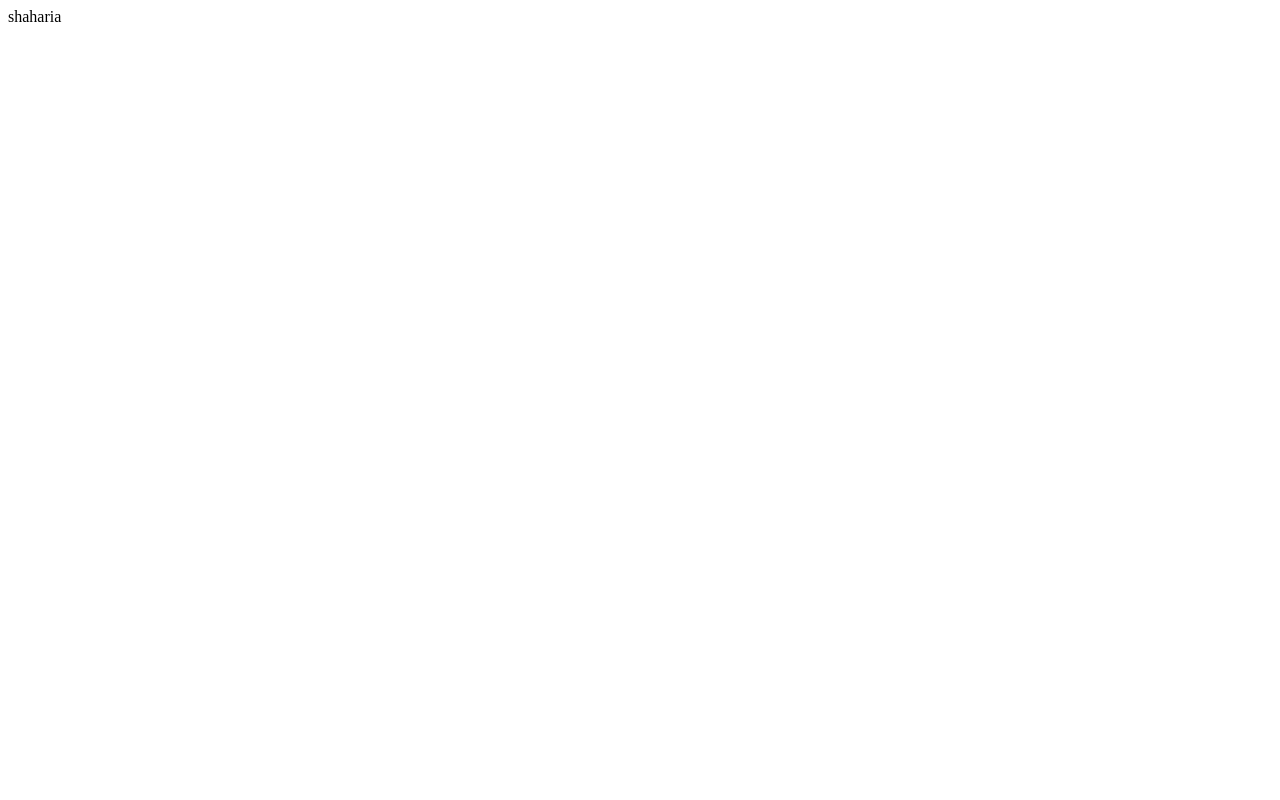
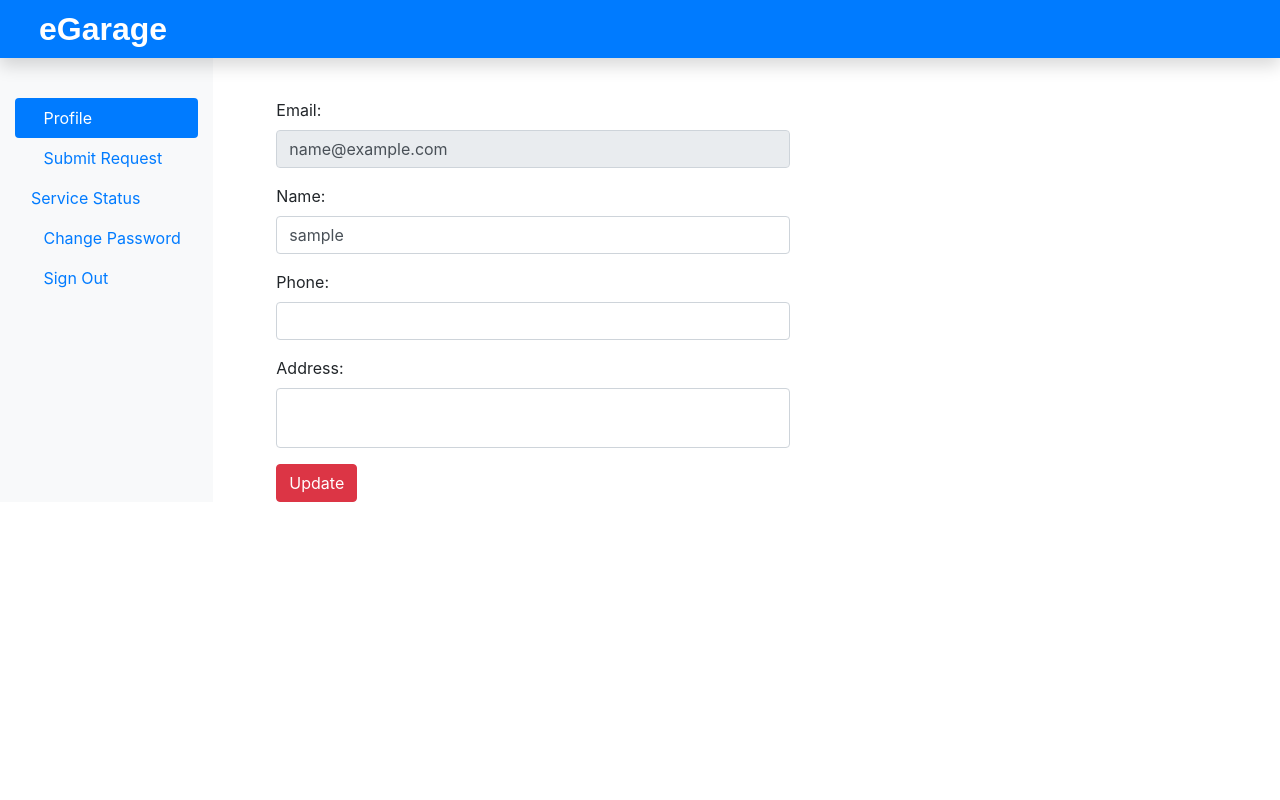
Before and after one commit to shaharia0/eGarage, a PHP site: page /requester/customerprofile.php in a window 1280 px wide. Before the commit the page is almost empty. Run offline with PHP 8.4, Linux system fonts and the light colour scheme; the visitor is signed in with stand-in values (Sample User, id 1); tables that the repository leaves empty or names only in its code hold one stand-in row (values such as "Sample post"); some libraries are stand-ins or nearby versions; some web fonts are replaced.

Commit message:
second commit customer profile class update

```diff
--- a/index.php
+++ b/index.php
@@ -149,7 +149,7 @@ Phone: +8801680848558 <br>
 Chowdhury group & Industry,<br>
 Gulshan 2,<br>
 Dhaka -1212, Bangladesh <br>
-Phone: +8801680848558 <br>
+Phone: +880758339563 <br>
 <a href="https://www.facebook.com/shaharia0/">www.Chowdhuryindustry.com</a><br>
 </div>
 <!-- address area end -->
@@ -161,7 +161,7 @@ Phone: +8801680848558 <br>
 <div class="container">
 <div class="row  py-3">
 <div class="col-md-6">
-<span class="pr-2">Follow Us :</span>
+<span class="pr-2">Follow us :</span>
 <a href="https://www.facebook.com/shaharia0/" class="pr-2 fi-color"><i class="fab fa-facebook-f"></i></a>
 <a href="https://www.instagram.com/chowdhury_shahariaa/" class="pr-2 fi-color"><i class="fab fa-instagram"></i></a>
 <a href="https://www.linkedin.com/in/shahariar-chowdhury-5bb7b4165/" class="pr-2 fi-color"><i class="fab fa-linkedin-in"></i></i></a>
@@ -169,7 +169,7 @@ Phone: +8801680848558 <br>
 </div>
 <!-- second column -->
 <div class="col-md-6 text-right">
-<small>Copyright@2020, All rights reserved by Shaharia Chowdhury</small>
+<small>Copyright@2021, All rights reserved by Shaharia Chowdhury</small>
 <small class="ml-2"><a href="#">Admin Login</a></small>
 </div>
 </div>
--- a/requester/customerprofile.php
+++ b/requester/customerprofile.php
@@ -1 +1,113 @@
-<?php echo "shaharia"; ?>
+<?php
+include ('../dbconnection.php');
+session_start();
+if (isset($_SESSION['is_login'])){
+ $userEmail =  $_SESSION['rEmail'];
+}else{
+  echo "<script>location.href='userloginphp'</script>";
+}
+$sql = "SELECT user_namee, user_email FROM user_registration_db WHERE user_email= '$userEmail'";
+$result = $conn-> query($sql);
+if($result->num_rows==1){
+  $row= $result->fetch_assoc();
+  $userName = $row['user_namee'];
+}
+if(isset($_REQUEST['updateButton'])){
+  if($_REQUEST['userName']==""){
+    $passmessage = '<div class="alert alert-warning col-sm-6 ml-5 mt-2" role="alert">All Fields Required </div>';
+  }
+  else{
+      $userName = $_REQUEST['userName'];
+      $sql= "UPDATE user_registration_db SET user_namee='$userName' WHERE user_email='$userEmail'";
+      if($conn->query($sql)==TRUE){
+        $passmessage = '<div class="alert alert-success col-sm-6 ml-5 mt-2" role="alert">Updated Successfully </div>' ;
+      }else{
+        $passmessage = '<div class="alert alert-danger col-sm-6 ml-5 mt-2" role="alert">Unable to Update</div>' ;
+      }
+      }
+ }
+?>
+
+<!DOCTYPE html>
+<html lang="en">
+<head>
+    <meta charset="UTF-8">
+    <meta name="viewport" content="width=device-width, initial-scale=1.0">
+    <!-- Bootstrap CSS -->
+    <link rel="stylesheet" href="../css/bootstrap.min.css">
+    <!-- font awesome css -->
+    <link rel="stylesheet" href="../css/all.min.css">
+    <!-- custom css -->
+    <link rel="stylesheet" href="../css/custom.css">
+    <title>Customer Profile</title>
+</head>
+<body>
+    <!-- Top Navbar -->
+    <nav class="navbar navbar-dark fixed-top bg-primary flex-md-nowrap p-0 shadow ">
+    <a class="navbar-brand col-sm-3 col-md-2 mr-0 ml-4"
+    href="customerprofile.php">eGarage</a></nav>
+    <!-- container start -->
+    <div class="container-fluid" style="margin-top: 50px;">
+    <div class="row">
+    <!-- side bar start -->
+    <nav class="col-sm-2 bg-light sidebar py-5">
+    <div class="sidebar-sticky">
+    <ul class="nav flex-column nav-pills">
+    <li class="nav-item">
+    <a class="nav-link active" href="customerprofile.php">
+    <i class="fas fa-user"></i>Profile</a>
+    </li>
+    <li class="nav-item">
+    <a class="nav-link" href="#">
+    <i class="fab fa-accessible-icon"></i>Submit Request</a>
+    </li>
+    <li class="nav-item">
+    <a class="nav-link" href="#">
+    <i class="fas fa-aligh center"></i>Service Status</a>
+    </li>
+    <li class="nav-item">
+    <a class="nav-link" href="#">
+    <i class="fas fa-key"></i>Change Password</a>
+    </li>
+    <li class="nav-item">
+    <a class="nav-link" href="#">
+    <i class="fas fa-sign-out-alt"></i>Sign Out</a>
+    </li>
+    </ul>
+    </div>
+
+    </nav>
+    <!-- side bar end -->
+    <!-- profile area stat -->
+    <div class="col-sm-6 mt-5">
+    <form action="" method="POST" class="mx-5">
+    <div class="form-group">
+    <label for="userEmail">Email:</label>  <input type="email" class="form-control" name="userEmail" id="userEmail" value="<?php echo $userEmail; ?>" readonly>
+    </div>
+    <div class="form-group">
+    <label for="userName">Name:</label> <input type="text" class="form-control" name="userName" id="userName" value="<?php echo $userName; ?>" placeholder="" >
+    </div>
+    <div class="form-group">
+    <label for="userPhone">Phone:</label>
+  <input type="tel" class="form-control" name="userPhone" id="userPhone" placeholder="" pattern="+88" >
+  </div>
+    <div class="form-group">
+    <label for="userAddress">Address:</label>
+  <input type="text" class="form-control" name="userAddress" id="userAddress" placeholder="" style="height:60px;"  >
+  </div>
+  <button type="submit" class="btn btn-danger" name="updateButton">Update</button>
+  <?php if(isset($passmessage)){echo $passmessage; } ?>
+    </form>
+    </div>
+    <!-- profile area end -->
+    </div>
+    </div>
+    <!-- container  end -->
+
+    <!-- javascript -->
+     <script src="../js/jquery.min.js"></script>
+     <script src="../js/popper.min.js"></script>
+     <script src="../js/all.min.js"></script>
+     <script src="../js/bootstrap.min.js"></script>
+</body>
+</html>
```
